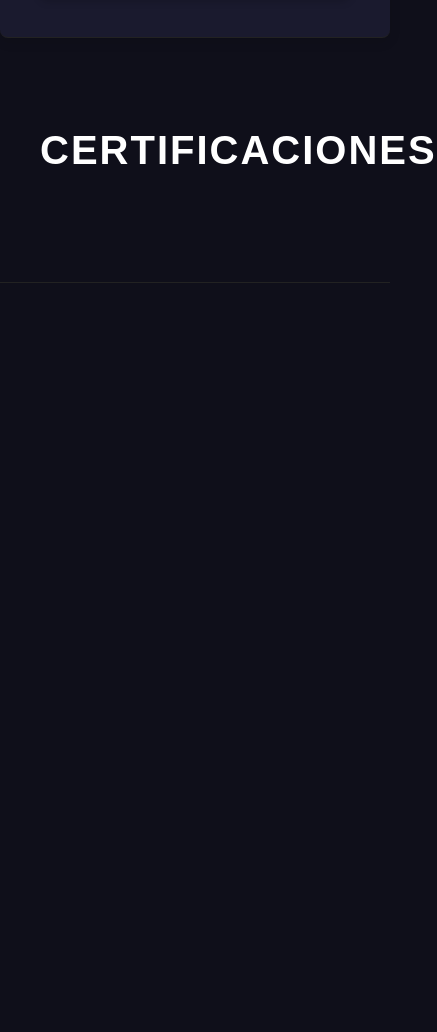
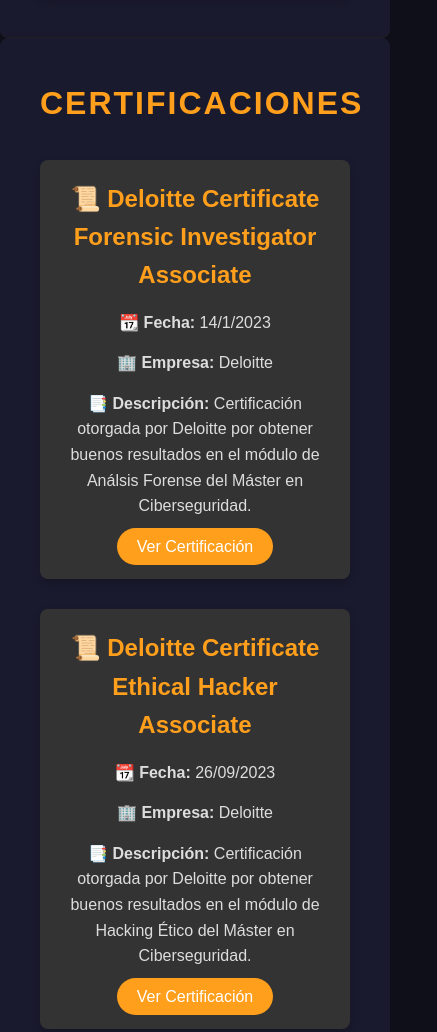
Before and after one commit to kuritsutianu/kuritsutianu.github.io, a plain HTML site: page index.html in a window 390 px wide. Shown: the part 9320-10352 px from the top of the page, 437 px wide, since content can reach past the window. Before the commit the page ends 9603 px from the top, so only its background shows below. Drawn offline with nearby package versions, Linux system fonts and the light colour scheme.

Commit message:
Añadir certificaciones

```diff
--- a/index.html
+++ b/index.html
@@ -215,6 +215,40 @@
   <section id="certificaciones">
     <h2>Certificaciones</h2>
     <!-- Premios y certificaciones -->
+    <div class="certificaciones-container">
+      <div class="certificacion">
+        <h3>📜 Deloitte Certificate Forensic Investigator Associate</h3>
+        <p><strong>📆 Fecha:</strong> 14/1/2023</p>
+        <p><strong>🏢 Empresa:</strong> Deloitte</p>
+        <p><strong>📑 Descripción:</strong> Certificación otorgada por Deloitte por obtener buenos resultados en el módulo de Análsis Forense del Máster en
+          Ciberseguridad.</p>
+        <a href="https://www.linkedin.com/in/kuritsu/details/education/885588629/multiple-media-viewer/?
+        profileId=ACoAAC4yM8UB80YqrhW80N2EkqbYYy-mvKkL5wU&treasuryMediaId=1706408038476" target="_blank" class="certificacion-link">Ver Certificación</a>
+      </div>
+
+      <div class="certificacion">
+        <h3>📜 Deloitte Certificate Ethical Hacker Associate</h3>
+        <p><strong>📆 Fecha:</strong> 26/09/2023</p>
+        <p><strong>🏢 Empresa:</strong> Deloitte</p>
+        <p><strong>📑 Descripción:</strong> Certificación otorgada por Deloitte por obtener buenos resultados en el módulo de Hacking Ético del Máster en
+          Ciberseguridad.</p>
+        <a href="https://www.linkedin.com/in/kuritsu/overlay/education/885588629/multiple-media-viewer/?
+        profileId=ACoAAC4yM8UB80YqrhW80N2EkqbYYy-mvKkL5wU&treasuryMediaId=1635549048559
+        " target="_blank" class="certificacion-link">Ver Certificación</a>
+      </div>
+
+      <div class="certificacion">
+        <h3>📜 Deloitte Certificate Secure Programmer Associate</h3>
+        <p><strong>📆 Fecha:</strong> 29/06/2023</p>
+        <p><strong>🏢 Empresa:</strong> Deloitte</p>
+        <p><strong>📑 Descripción:</strong> Certificación otorgada por Deloitte por obtener buenos resultados en el módulo de Desarrollo Seguro del Máster en
+          Ciberseguridad.</p>
+        <a href="https://www.linkedin.com/in/kuritsu/details/certifications/1706408854573/single-media-viewer/?
+        profileId=ACoAAC4yM8UB80YqrhW80N2EkqbYYy-mvKkL5wU" target="_blank" class="certificacion-link">Ver Certificación</a>
+      </div>
+
+      <!-- Agregar más certificaciones según sea necesario -->
+    </div>
   </section>
 
    <!-- Scripts -->
--- a/styles.css
+++ b/styles.css
@@ -812,3 +812,75 @@
     max-width: 100%;
   }
 }
+
+/* Estilos para la sección de certificaciones */
+#certificaciones {
+  background-color: #1a1a2e;
+  padding: 40px;
+  border-radius: 8px;
+  box-shadow: 0 4px 12px rgba(0, 0, 0, 0.1);
+  text-align: center;
+  position: relative;
+  z-index: 3;
+}
+
+#certificaciones h2 {
+  color: #ff9f1c;
+  margin-bottom: 30px;
+  font-size: 2rem;
+}
+
+.certificaciones-container {
+  display: flex;
+  flex-wrap: wrap;
+  justify-content: center;
+  gap: 30px;
+}
+
+.certificacion {
+  background-color: #333;
+  color: #fff;
+  border-radius: 8px;
+  padding: 20px;
+  max-width: 300px;
+  width: 100%;
+  box-shadow: 0 4px 8px rgba(0, 0, 0, 0.2);
+  transition: transform 0.3s ease, background-color 0.3s ease;
+}
+
+.certificacion h3 {
+  font-size: 1.5rem;
+  margin-bottom: 15px;
+  color: #ff9f1c;
+}
+
+.certificacion p {
+  font-size: 1rem;
+  margin-bottom: 15px;
+  color: #ddd;
+}
+
+.certificacion-link {
+  background-color: #ff9f1c;
+  color: #fff;
+  padding: 10px 20px;
+  text-decoration: none;
+  border-radius: 30px;
+  font-weight: 500;
+  transition: background-color 0.3s ease;
+}
+
+.certificacion-link:hover {
+  background-color: #ff1654;
+}
+
+.certificacion:hover {
+  transform: translateY(-10px);
+  background-color: #444;
+}
+
+@media (max-width: 768px) {
+  .certificacion {
+    max-width: 100%;
+  }
+}
```
